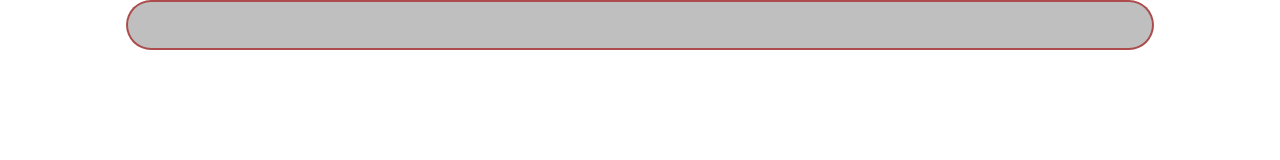
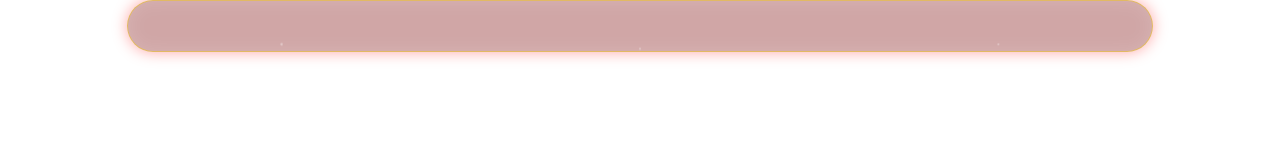
Before and after one commit to Marcoparada17/of-widgets-backend, a website: page bar/index.html in a window 1280 px wide. Drawn offline with Linux system fonts and the light colour scheme.

Commit message:
Chat gpt trolleando

```diff
--- a/bar/index.html
+++ b/bar/index.html
@@ -9,10 +9,10 @@
 
 <div id="goal-wrapper">
   <div class="snow"></div>
+  <div id="bar-fill"></div>
+  <div class="goal-text"></div>
+</div>
 
-  <div id="bar-fill"></div>
-</div>
-  <div class="goal-text"></div>
 <audio
   id="bellSound"
   src="https://www.myinstants.com/media/sounds/christmas-bells-sound-effect-christmassoundeffects-hd-mp3cut.mp3">
--- a/bar/script.js
+++ b/bar/script.js
@@ -32,22 +32,17 @@ ws.onmessage = (msg) => {
 };
 
 function updateBar(playFx) {
-  const percent = goal
-    ? Math.min((current / goal) * 100, 100)
-    : 0;
-
-  // ancho de la barra
+  const percent = goal ? Math.min((current / goal) * 100, 100) : 0;
   bar.style.width = percent + "%";
 
-  // TEXTO QUE SIEMPRE SE VE
   if (goal > 0) {
     goalText.textContent = `$${current} / $${goal}`;
   } else {
     goalText.textContent = "";
   }
 
-  // neón SOLO al completar
   if (percent >= 100) {
+    goalText.textContent = "LIVE SQUIRT";
     goalText.classList.add("neon");
   } else {
     goalText.classList.remove("neon");
--- a/bar/style.css
+++ b/bar/style.css
@@ -1,118 +1,109 @@
 body {
+  background: transparent;
   margin: 0;
-  background: transparent;
-  font-family: "Georgia", serif;
-  color: gold;
-  text-align: center;
+  font-family: "Segoe UI", sans-serif;
 }
 
-#goal-title {
-  font-size: 34px;
-  margin-bottom: 12px;
-  letter-spacing: 3px;
-}
-
-/* GOAL BAR */
+/* CONTENEDOR */
 #goal-wrapper {
   position: relative;
   width: 80%;
-  height: 46px;
+  height: 50px;
   margin: auto;
   border-radius: 40px;
   overflow: hidden;
 
-  background: rgba(0,0,0,0.25);
-  border: 2px solid rgba(160,0,0,0.6);
+  background: rgba(120, 0, 0, 0.35);
+  backdrop-filter: blur(8px);
+
+  border: 1px solid rgba(255, 215, 0, 0.4);
+  box-shadow:
+    0 0 15px rgba(255, 0, 0, 0.35),
+    inset 0 0 15px rgba(255, 255, 255, 0.15);
 }
 
-#goal-wrapper .snow::before,
-#goal-wrapper .snow::after {
-  content: "";
-  position: absolute;
-  inset: -30px 0 0 0;
-  background-image:
-    radial-gradient(2px 2px at 15% 20%, rgba(220,255,220,0.9), transparent),
-    radial-gradient(1.5px 1.5px at 35% 10%, rgba(200,255,200,0.85), transparent),
-    radial-gradient(2px 2px at 55% 25%, rgba(220,255,220,0.9), transparent),
-    radial-gradient(1.5px 1.5px at 75% 15%, rgba(200,255,200,0.85), transparent);
-  opacity: 0.7;
-  animation: snowFallGreen 4s linear infinite;
-}
-
-#goal-wrapper .snow::after {
-  opacity: 0.4;
-  animation-duration: 7s;
-}
-
-@keyframes snowFallGreen {
-  from { transform: translateY(-30px); }
-  to   { transform: translateY(120px); }
-}
-
-
-/* FILL */
+/* FILL VERDE */
 #bar-fill {
   position: absolute;
-  inset: 0;
+  left: 0;
+  top: 0;
+  height: 100%;
   width: 0%;
-  height: 100%;
 
   background: linear-gradient(
     90deg,
-    rgba(0,120,40,0.9),
-    rgba(30,190,80,0.9)
+    #0f6d2f,
+    #22ff88
   );
 
-  transition: width 0.5s ease;
-  z-index: 1;
+  box-shadow:
+    0 0 12px rgba(0, 255, 120, 0.8),
+    inset 0 0 10px rgba(255, 255, 255, 0.25);
+
+  transition: width 0.6s ease;
+  z-index: 2;
 }
 
-
-/* TEXT INSIDE */
+/* TEXTO */
 .goal-text {
   position: absolute;
   inset: 0;
   display: flex;
   align-items: center;
   justify-content: center;
+
   font-size: 20px;
-  font-weight: bold;
-  letter-spacing: 2px;
-  z-index: 2;
-  color: #f5d76e;
-}
+  font-weight: 800;
+  letter-spacing: 1px;
 
-/* NEON EFFECT */
-.neon {
-  color: #fff;
+  color: #ffffff;
   text-shadow:
-    0 0 5px #ff004c,
-    0 0 10px #ff004c,
-    0 0 20px #ff004c,
-    0 0 40px #ff004c;
-  animation: flicker 1.2s infinite alternate;
-}
+    0 0 6px rgba(0, 0, 0, 0.9),
+    0 0 12px rgba(0, 0, 0, 0.7);
 
-@keyframes flicker {
-  from { opacity: 0.8; }
-  to { opacity: 1; }
-}
-
-/* SNOW */
-.snow::before {
-  content: "";
-  position: absolute;
-  inset: 0;
-  background-image:
-    radial-gradient(2px 2px at 20px 30px, white, transparent),
-    radial-gradient(2px 2px at 80px 10px, white, transparent),
-    radial-gradient(1.5px 1.5px at 140px 40px, white, transparent);
-  animation: snow 6s linear infinite;
-  opacity: 0.6;
+  z-index: 3;
   pointer-events: none;
 }
 
-@keyframes snow {
-  from { transform: translateY(-50px); }
-  to { transform: translateY(60px); }
+/* NEON CUANDO COMPLETA */
+.neon {
+  color: #ffffff;
+  text-shadow:
+    0 0 6px #00ff88,
+    0 0 12px #00ff88,
+    0 0 24px #00ff88,
+    0 0 40px #00ff88;
 }
+
+/* NIEVE */
+.snow {
+  position: absolute;
+  inset: 0;
+  z-index: 4;
+  pointer-events: none;
+}
+
+.snow::before,
+.snow::after {
+  content: "";
+  position: absolute;
+  inset: -40px 0 0 0;
+  background-image:
+    radial-gradient(2px 2px at 15% 10%, white, transparent),
+    radial-gradient(2px 2px at 30% 25%, white, transparent),
+    radial-gradient(1.5px 1.5px at 50% 15%, white, transparent),
+    radial-gradient(2px 2px at 70% 30%, white, transparent),
+    radial-gradient(1.5px 1.5px at 85% 10%, white, transparent);
+  opacity: 0.75;
+  animation: snowFall 4s linear infinite;
+}
+
+.snow::after {
+  opacity: 0.45;
+  animation-duration: 7s;
+}
+
+@keyframes snowFall {
+  from { transform: translateY(-40px); }
+  to   { transform: translateY(120px); }
+}
```
